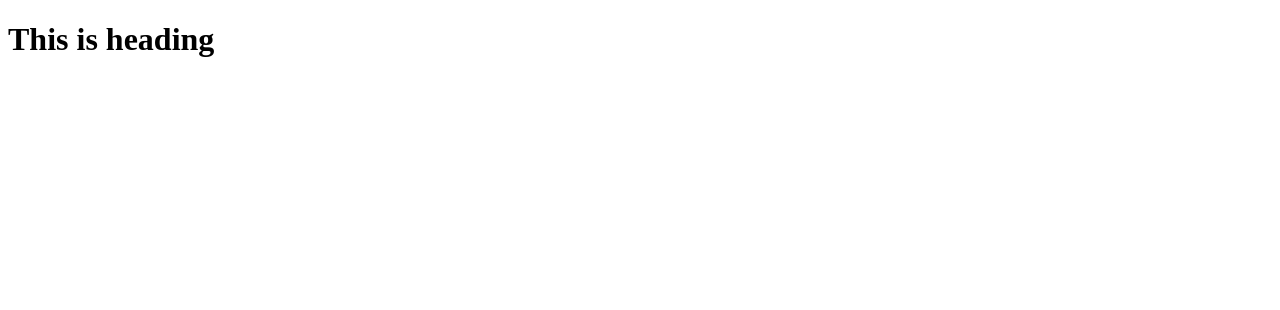
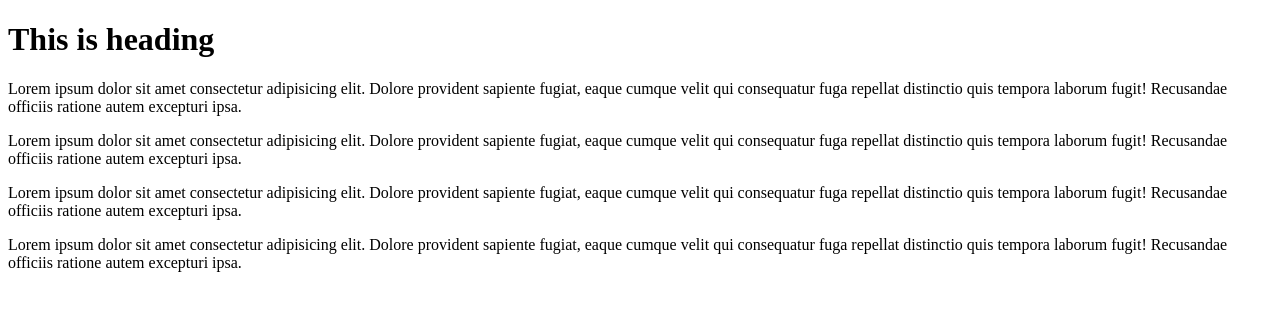
Before and after one commit to aimalyar-demo/gitClass, a plain HTML site: page index.html in a window 1280 px wide. Drawn offline with Linux system fonts and the light colour scheme.

Commit message:
Last update

```diff
--- a/index.html
+++ b/index.html
@@ -8,5 +8,10 @@
 </head>
 <body>
     <h1>This is heading</h1>
+    <p>Lorem ipsum dolor sit amet consectetur adipisicing elit. Dolore provident sapiente fugiat, eaque cumque velit qui consequatur fuga repellat distinctio quis tempora laborum fugit! Recusandae officiis ratione autem excepturi ipsa.</p>
+    <p>Lorem ipsum dolor sit amet consectetur adipisicing elit. Dolore provident sapiente fugiat, eaque cumque velit qui consequatur fuga repellat distinctio quis tempora laborum fugit! Recusandae officiis ratione autem excepturi ipsa.</p>
+    <p>Lorem ipsum dolor sit amet consectetur adipisicing elit. Dolore provident sapiente fugiat, eaque cumque velit qui consequatur fuga repellat distinctio quis tempora laborum fugit! Recusandae officiis ratione autem excepturi ipsa.</p>
+    <p>Lorem ipsum dolor sit amet consectetur adipisicing elit. Dolore provident sapiente fugiat, eaque cumque velit qui consequatur fuga repellat distinctio quis tempora laborum fugit! Recusandae officiis ratione autem excepturi ipsa.</p>
+
 </body>
 </html>
```
